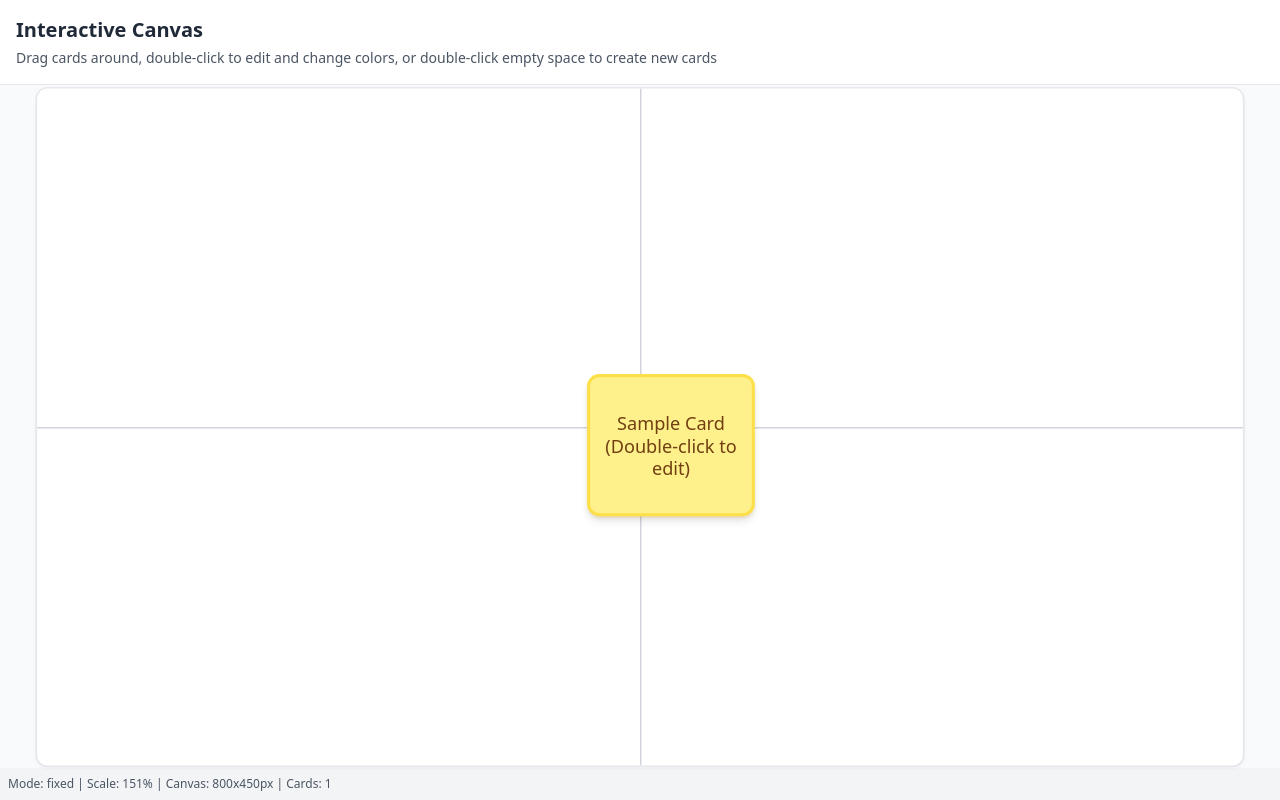
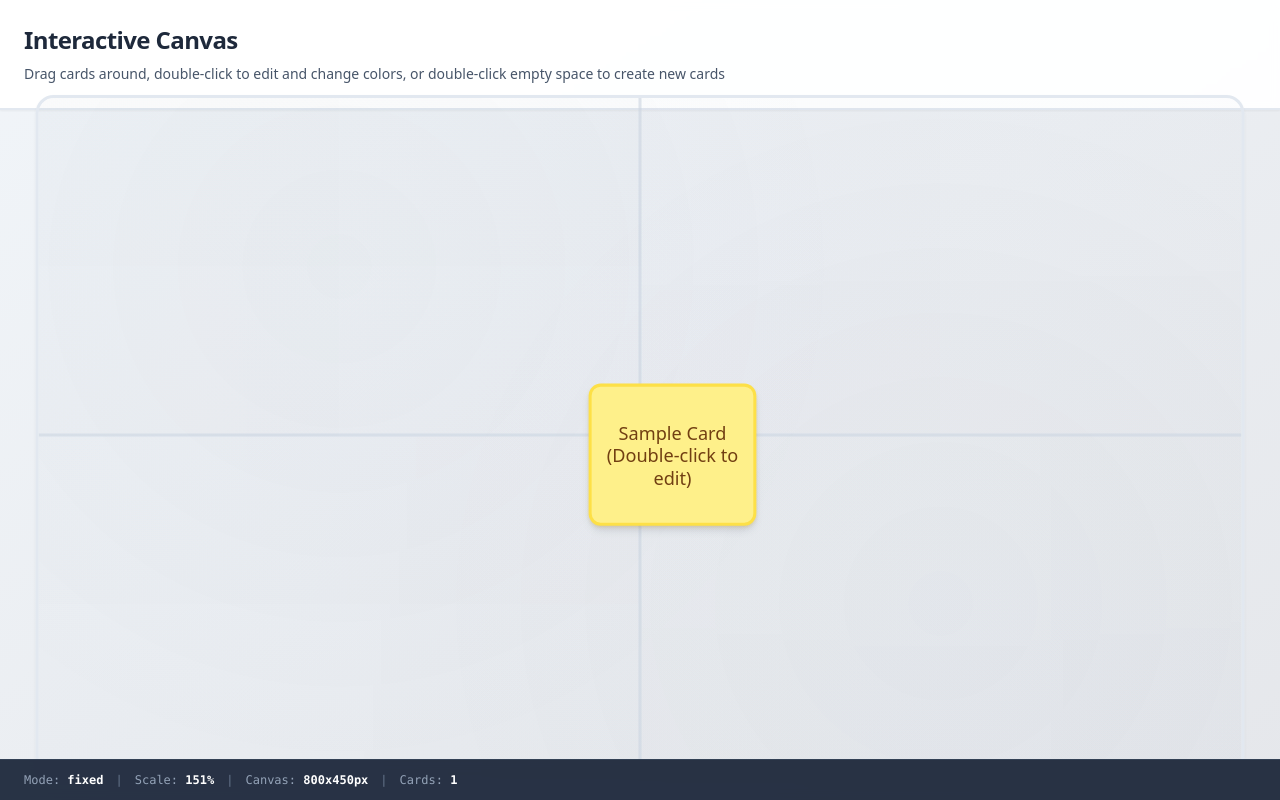
Before and after one commit to eralston/product-canvas-app, a React (Vite) app: page / in a window 1280 px wide. Built offline with nearby package versions, Linux system fonts and the light colour scheme.

Commit message:
Enhanced Quadrant and Background Styling

```diff
--- a/src/components/Canvas.tsx
+++ b/src/components/Canvas.tsx
@@ -152,23 +152,39 @@ const Canvas: React.FC = () => {
 
   const renderCanvas = (canvasWidth: number, canvasHeight: number) => (
     <div
-      className="bg-white border border-gray-200 rounded-lg shadow-sm relative overflow-hidden canvas-area"
+      className="bg-gradient-to-br from-slate-50 to-gray-100 border-2 border-slate-200 rounded-xl shadow-sm relative overflow-hidden canvas-area"
       style={{
         width: `${canvasWidth}px`,
         height: `${canvasHeight}px`,
         transform: `scale(${canvasScale})`,
         transformOrigin: 'center center',
+        backgroundImage: `
+          radial-gradient(circle at 25% 25%, rgba(148, 163, 184, 0.03) 0%, transparent 50%),
+          radial-gradient(circle at 75% 75%, rgba(148, 163, 184, 0.03) 0%, transparent 50%)
+        `
       }}
       onDoubleClick={handleCanvasDoubleClick}
     >
-      {/* Quadrant dividers */}
+      {/* Enhanced Quadrant dividers with subtle styling */}
       <div className="absolute inset-0 flex pointer-events-none">
-        <div className="flex-1 border-r border-gray-300 quadrant-divider"></div>
-        <div className="flex-1 quadrant-divider"></div>
+        <div className="flex-1 border-r-2 border-slate-300/60 quadrant-divider"
+             style={{
+               background: 'linear-gradient(to bottom, rgba(148, 163, 184, 0.02) 0%, rgba(148, 163, 184, 0.01) 100%)'
+             }}></div>
+        <div className="flex-1 quadrant-divider"
+             style={{
+               background: 'linear-gradient(to bottom, rgba(148, 163, 184, 0.01) 0%, rgba(148, 163, 184, 0.02) 100%)'
+             }}></div>
       </div>
       <div className="absolute inset-0 flex flex-col pointer-events-none">
-        <div className="flex-1 border-b border-gray-300 quadrant-divider"></div>
-        <div className="flex-1 quadrant-divider"></div>
+        <div className="flex-1 border-b-2 border-slate-300/60 quadrant-divider"
+             style={{
+               background: 'linear-gradient(to right, rgba(148, 163, 184, 0.02) 0%, rgba(148, 163, 184, 0.01) 100%)'
+             }}></div>
+        <div className="flex-1 quadrant-divider"
+             style={{
+               background: 'linear-gradient(to right, rgba(148, 163, 184, 0.01) 0%, rgba(148, 163, 184, 0.02) 100%)'
+             }}></div>
       </div>
 
       {/* Cards */}
@@ -200,17 +216,17 @@ const Canvas: React.FC = () => {
   );
 
   return (
-    <div className="w-full h-screen flex flex-col bg-gray-50">
-      {/* Document Title */}
-      <div className="p-4 bg-white border-b flex-shrink-0">
-        <h1 className="text-xl font-semibold text-gray-800">Interactive Canvas</h1>
-        <p className="text-sm text-gray-600 mt-1">
+    <div className="w-full h-screen flex flex-col bg-gradient-to-br from-slate-100 to-gray-200">
+      {/* Enhanced Document Title with subtle depth */}
+      <div className="p-6 bg-white/95 backdrop-blur-sm border-b-2 border-slate-200 flex-shrink-0 shadow-sm">
+        <h1 className="text-2xl font-bold text-slate-800 tracking-tight">Interactive Canvas</h1>
+        <p className="text-sm text-slate-600 mt-2 font-medium">
           Drag cards around, double-click to edit and change colors, or double-click empty space to create new cards
         </p>
       </div>
 
       {/* Canvas Container */}
-      <div className="flex-1 flex items-center justify-center p-4 min-h-0">
+      <div className="flex-1 flex items-center justify-center p-6 min-h-0">
         {viewportMode === 'fixed' ? (
           // Fixed mode: Canvas scales to fit viewport while maintaining 16:9, centered
           <div className="flex items-center justify-center w-full h-full">
@@ -219,7 +235,7 @@ const Canvas: React.FC = () => {
         ) : (
           // Scrollable mode: Canvas at 100% scale with scrolling
           <div
-            className="overflow-auto w-full h-full border border-gray-300 rounded-lg bg-gray-100"
+            className="overflow-auto w-full h-full border-2 border-slate-300 rounded-xl bg-gradient-to-br from-slate-200 to-gray-300 shadow-inner"
             style={{
               minWidth: '100%',
               minHeight: '100%'
@@ -228,7 +244,7 @@ const Canvas: React.FC = () => {
             {/* Canvas positioned with margin for visual breathing room */}
             <div
               style={{
-                margin: '16px', // Comfortable margin for scrollable mode
+                margin: '24px', // More generous margin for scrollable mode
                 display: 'inline-block' // Prevent margin collapse
               }}
             >
@@ -238,9 +254,15 @@ const Canvas: React.FC = () => {
         )}
       </div>
 
-      {/* Debug info - we can remove this later */}
-      <div className="p-2 bg-gray-100 text-xs text-gray-600 flex-shrink-0">
-        Mode: {viewportMode} | Scale: {Math.round(canvasScale * 100)}% | Canvas: {MIN_CANVAS_WIDTH}x{MIN_CANVAS_HEIGHT}px | Cards: {cards.length}
+      {/* Enhanced debug info with better styling */}
+      <div className="px-6 py-3 bg-slate-800/95 backdrop-blur-sm text-xs text-slate-300 flex-shrink-0 font-mono border-t border-slate-700">
+        <span className="text-slate-400">Mode:</span> <span className="text-white font-semibold">{viewportMode}</span>
+        <span className="mx-3 text-slate-500">|</span>
+        <span className="text-slate-400">Scale:</span> <span className="text-white font-semibold">{Math.round(canvasScale * 100)}%</span>
+        <span className="mx-3 text-slate-500">|</span>
+        <span className="text-slate-400">Canvas:</span> <span className="text-white font-semibold">{MIN_CANVAS_WIDTH}x{MIN_CANVAS_HEIGHT}px</span>
+        <span className="mx-3 text-slate-500">|</span>
+        <span className="text-slate-400">Cards:</span> <span className="text-white font-semibold">{cards.length}</span>
       </div>
     </div>
   );
```
